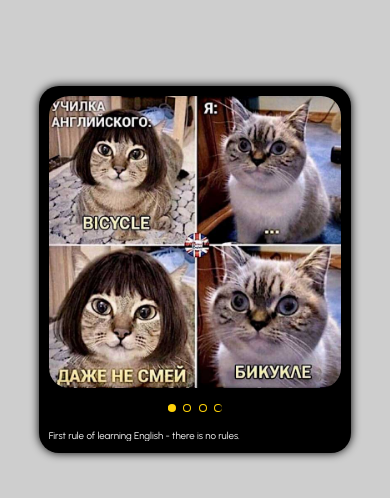
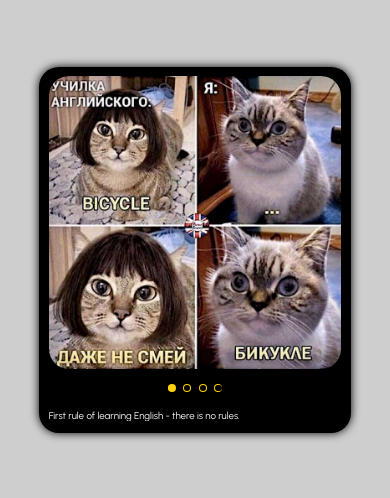
Before and after one commit to jack13only/cssMemSlider, a plain HTML site: page cssMemSlider/index.html in a window 390 px wide. Shown: the part 180-678 px from the top of the page. Drawn offline with Linux system fonts and the light colour scheme.

Commit message:
fix: change fix margin-top to calc 2021-10-16 16:04:25

```diff
--- a/cssMemSlider/style.css
+++ b/cssMemSlider/style.css
@@ -18,7 +18,8 @@ html, body {
     padding: 2.5vmin;
     background-color: black;
     margin: 0 auto;
-    margin-top: 10vmin;
+    /* margin-top: 10vmin; */
+    margin-top: calc((100vh - 90vmin) / 2);
     display: grid;
     width: 80vmin;
     grid-template-columns: 56vmin 19vmin;
@@ -68,6 +69,7 @@ label > div {
     display: flex;
     justify-content: center;
     align-items: center;
+    transition: 0.2s linear;
 }
 
 label > div > div {
@@ -75,6 +77,7 @@ label > div > div {
     height: 1.6vmin;
     background-color: rgb(0, 0, 0);
     border-radius: 50%;
+    transition: 0.2s linear;
 }
 
 
@@ -212,7 +215,7 @@ label:hover .check-wrap {
 
 @media screen and (max-width: 768px) {
     .slider-main-wrapper {
-        margin-top: calc((100vh - 80vmin) / 2);
+        margin-top: calc((100vh - 90vmin) / 2);
         width: 80vmin;
         grid-template-columns: 75vmin;
         grid-template-rows: 75vmin 1fr 1fr;
```
